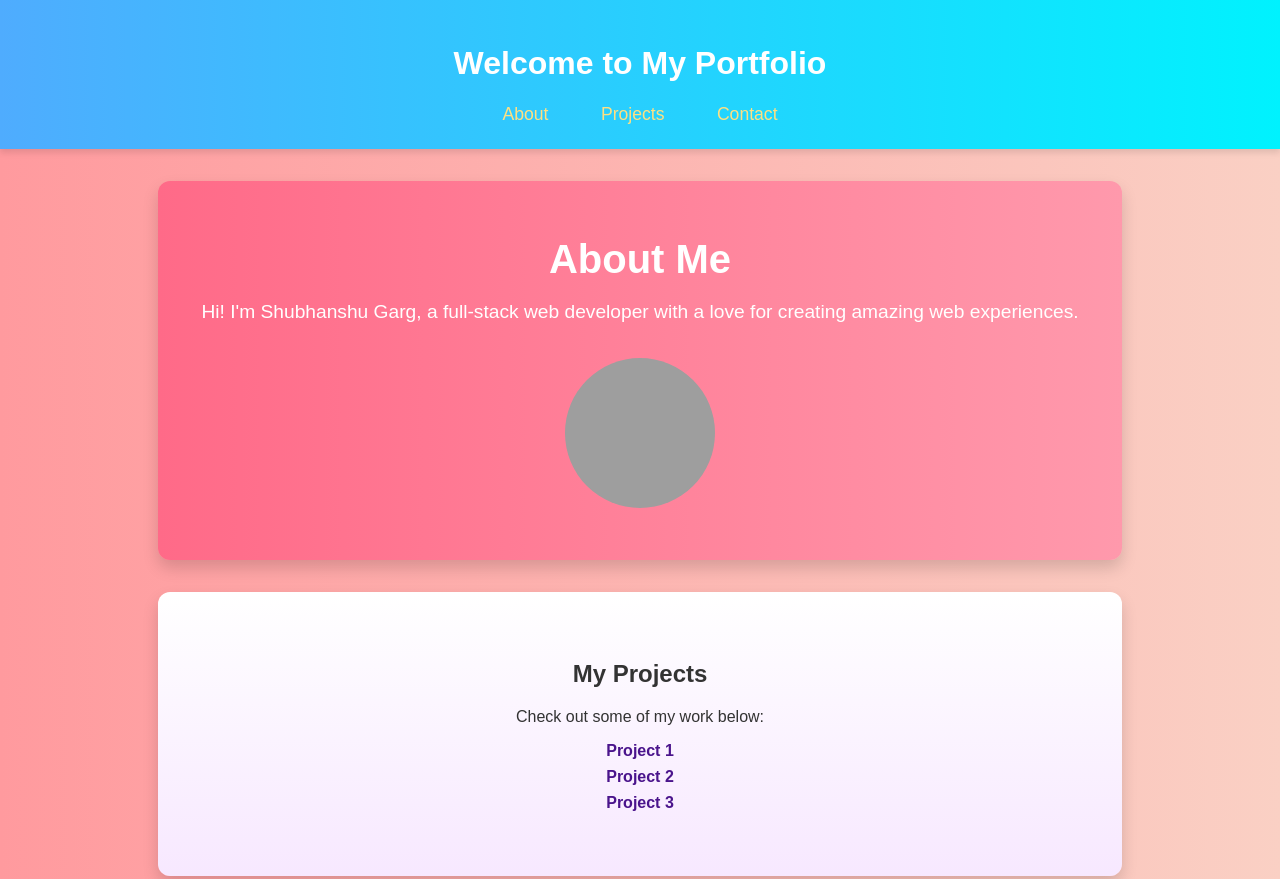
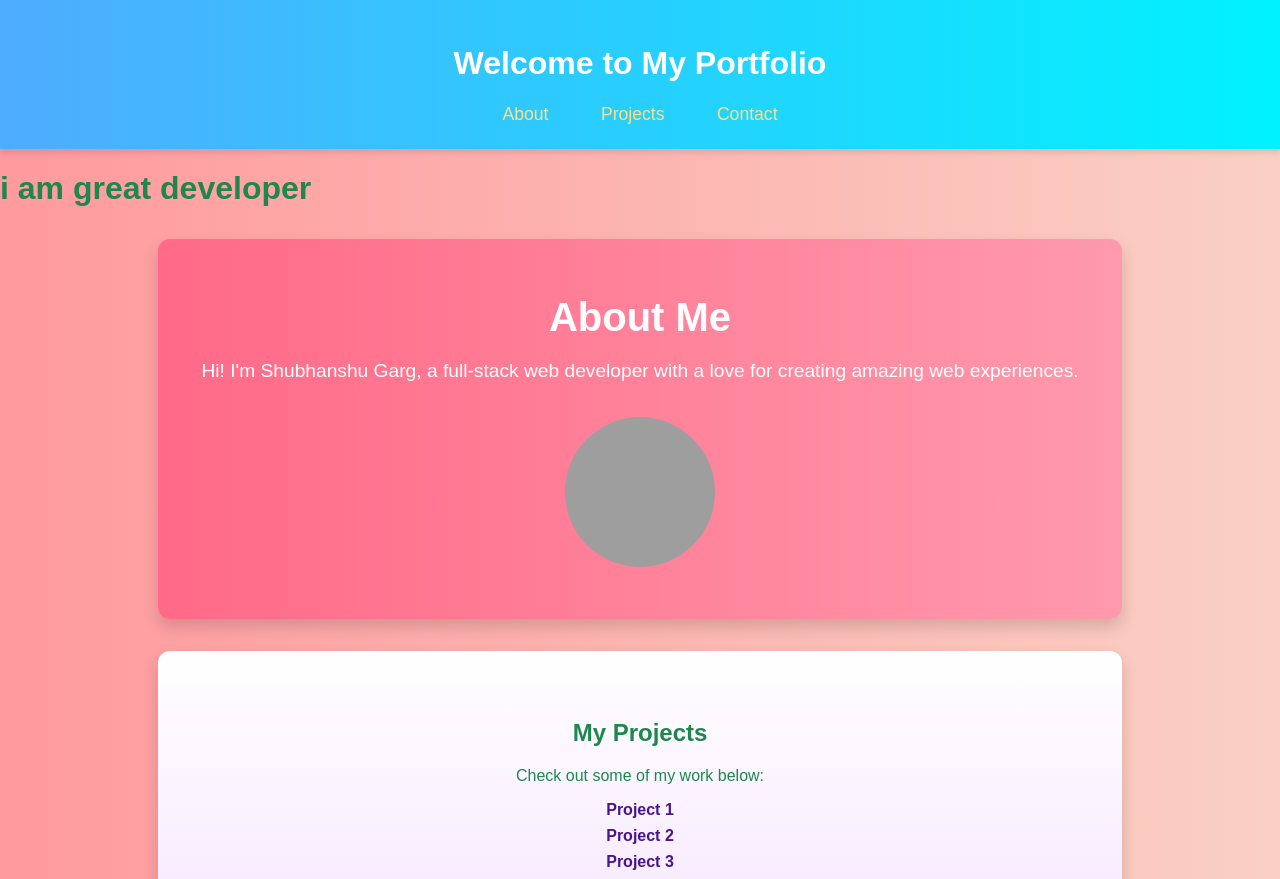
Before and after one commit to shubhanshugarg5470/portfolio, a plain HTML site: page index.html in a window 1280 px wide. Shown: the top 879 px of the page. Drawn offline with Linux system fonts and the light colour scheme; grey boxes are pictures that could not be loaded.

Commit message:
colour change

```diff
--- a/index.html
+++ b/index.html
@@ -10,7 +10,7 @@
             margin: 0;
             padding: 0;
             background: linear-gradient(to right, #ff9a9e, #fad0c4);
-            color: #333;
+            color: #1d874d;
         }
         header {
             background: linear-gradient(to right, #4facfe, #00f2fe);
@@ -127,6 +127,7 @@
             <a href="#contact">Contact</a>
         </nav>
     </header>
+    <h1>i am great developer</h1>
 
     <section id="about" class="hero">
         <h1>About Me</h1>
```
